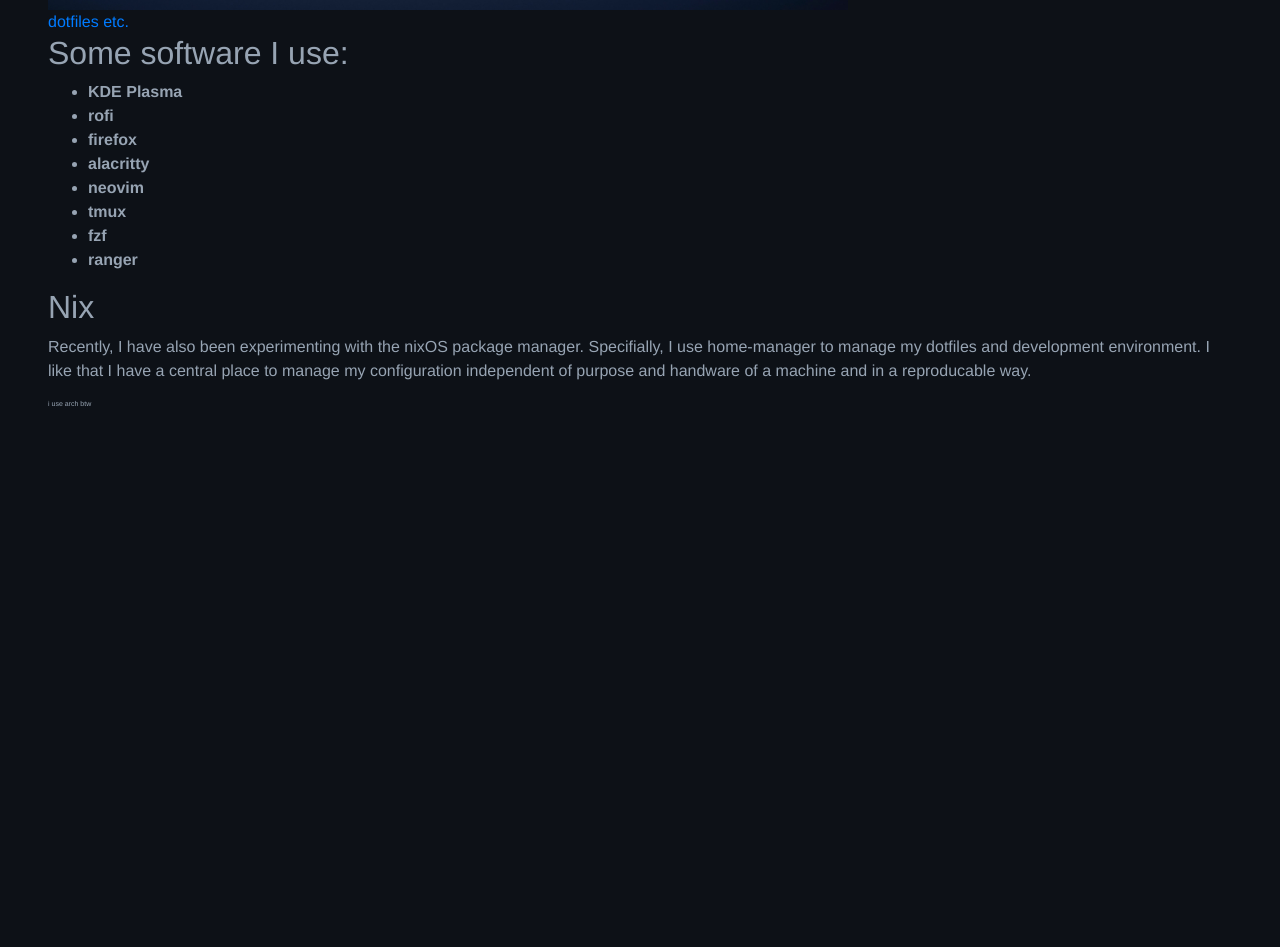
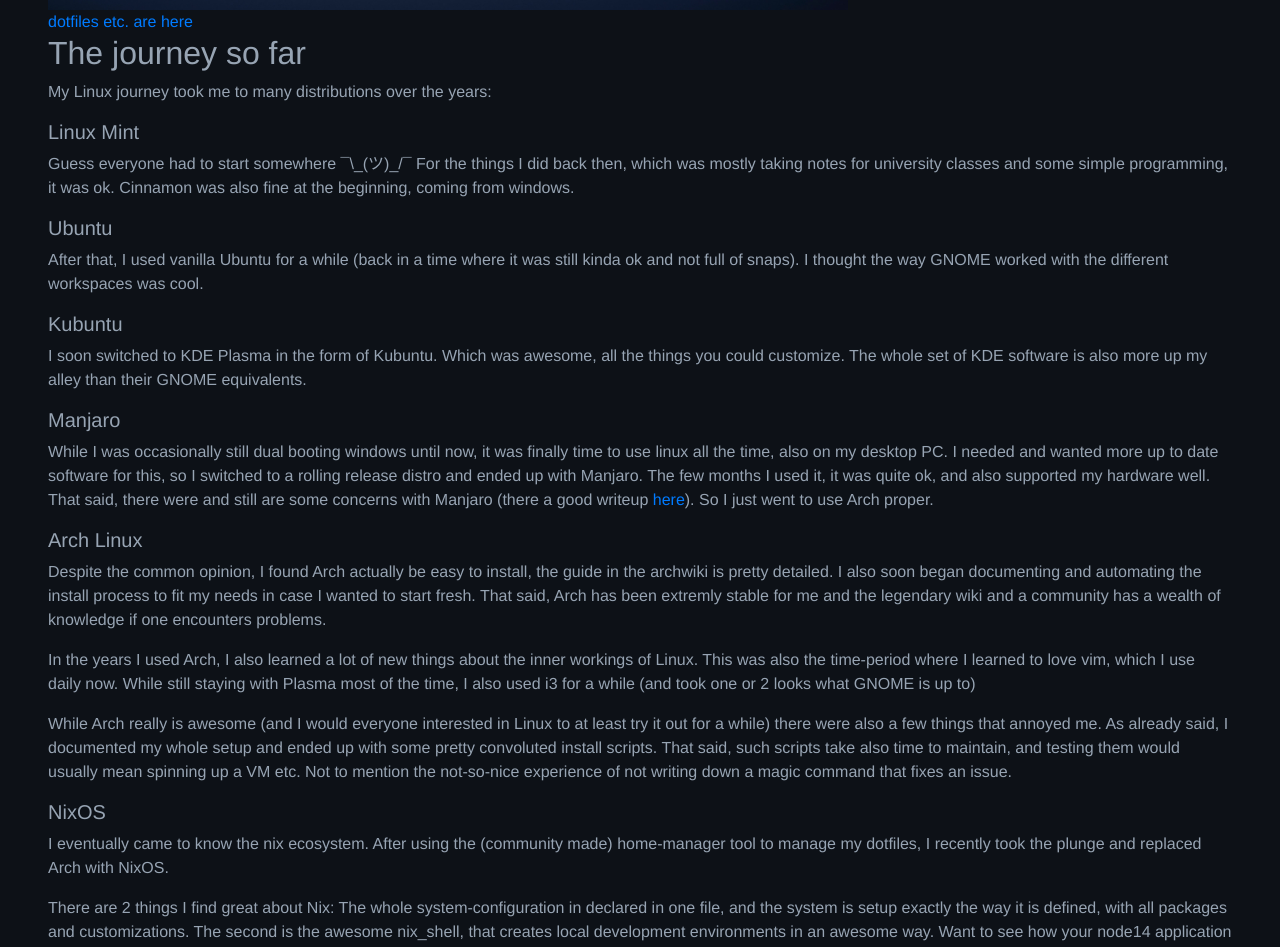
Before and after one commit to clemak27/clemak27.github.io, a Nuxt app: page /linux_setup in a window 1280 px wide. Shown: the part 600-1547 px from the top of the page. Before the commit the page ends 1057 px from the top, so only its background shows below. Built offline with nearby package versions, Linux system fonts and the light colour scheme.

Commit message:
add more content

```diff
--- a/pages/linux_setup.vue
+++ b/pages/linux_setup.vue
@@ -2,30 +2,71 @@
   <div class="linux_setup">
     <h1> My Linux Setup </h1>
     <Gallery />
-    <a href="https://github.com/clemak27/linux_setup">dotfiles etc.</a>
+    <a href="https://github.com/clemak27/linux_setup">dotfiles etc. are here</a>
 
     <div>
-      <h2> Some software I use: </h2>
-      <ul>
-        <li> KDE Plasma </li>
-        <li> rofi </li>
-        <li> firefox </li>
-        <li> alacritty </li>
-        <li> neovim </li>
-        <li> tmux </li>
-        <li> fzf </li>
-        <li> ranger </li>
-      </ul>
+      <h2> The journey so far </h2>
+
+      <p>
+      My Linux journey took me to many distributions over the years:
+      </p>
+
+      <div>
+      <h5> Linux Mint </h5>
+      <p>
+      Guess everyone had to start somewhere ¯\_(ツ)_/¯
+      For the things I did back then, which was mostly taking notes for university classes and some simple programming, it was ok. Cinnamon was also fine at the beginning, coming from windows.
+      </p>
       </div>
 
       <div>
-      <h2> Nix </h2>
+      <h5> Ubuntu </h5>
       <p>
-        Recently, I have also been experimenting with the nixOS package manager. Specifially, I use home-manager to manage my dotfiles and development environment. I like that I have a central place to manage my configuration independent of purpose and handware of a machine and in a reproducable way.
+      After that, I used vanilla Ubuntu for a while (back in a time where it was still kinda ok and not full of snaps). I thought the way GNOME worked with the different workspaces was cool.
       </p>
       </div>
 
-    <div id="btw">i use arch btw</div>
+      <div>
+      <h5> Kubuntu </h5>
+      <p>
+      I soon switched to KDE Plasma in the form of Kubuntu. Which was awesome, all the things you could customize. The whole set of KDE software is also more up my alley than their GNOME equivalents.
+      </p>
+      </div>
+
+      <div>
+      <h5> Manjaro </h5>
+      <p>
+      While I was occasionally still dual booting windows until now, it was finally time to use linux all the time, also on my desktop PC. I needed and wanted more up to date software for this, so I switched to a rolling release distro and ended up with Manjaro. The few months I used it, it was quite ok, and also supported my hardware well. That said, there were and still are some concerns with Manjaro (there a good writeup <a href="https://manjarno.snorlax.sh/">here</a>). So I just went to use Arch proper.
+      </p>
+      </div>
+
+      <div>
+      <h5> Arch Linux </h5>
+      <p>
+      Despite the common opinion, I found Arch actually be easy to install, the guide in the archwiki is pretty detailed. I also soon began documenting and automating the install process to fit my needs in case I wanted to start fresh. That said, Arch has been extremly stable for me and the legendary wiki and a community has a wealth of knowledge if one encounters problems.
+      </p>
+      <p>
+      In the years I used Arch, I also learned a lot of new things about the inner workings of Linux. This was also the time-period where I learned to love vim, which I use daily now. While still staying with Plasma most of the time, I also used i3 for a while (and took one or 2 looks what GNOME is up to)
+      </p>
+      <p>
+      While Arch really is awesome (and I would everyone interested in Linux to at least try it out for a while) there were also a few things that annoyed me. As already said, I documented my whole setup and ended up with some pretty convoluted install scripts. That said, such scripts take also time to maintain, and testing them would usually mean spinning up a VM etc. Not to mention the not-so-nice experience of not writing down a magic command that fixes an issue.
+      </p>
+      </div>
+
+      <div>
+      <h5> NixOS </h5>
+      <p>
+      I eventually came to know the nix ecosystem. After using the (community made) home-manager tool to manage my dotfiles, I recently took the plunge and replaced Arch with NixOS.
+      </p>
+      <p>
+      There are 2 things I find great about Nix: The whole system-configuration in declared in one file, and the system is setup exactly the way it is defined, with all packages and customizations. The second is the awesome nix_shell, that creates local development environments in an awesome way. Want to see how your node14 application works with node 16? Just create a nix-shell without screwing up your global install or setting up nvm.
+      </p>
+      <p>
+      Despite still being fresh, I am satisfied with Nix so far. There are still things to optimize and laern (e.g. flakes), but thats half the fun :D
+      </p>
+      </div>
+
+    </div>
   </div>
 </template>
 
```
Lines whose indentation alone changed are shown as unchanged.
